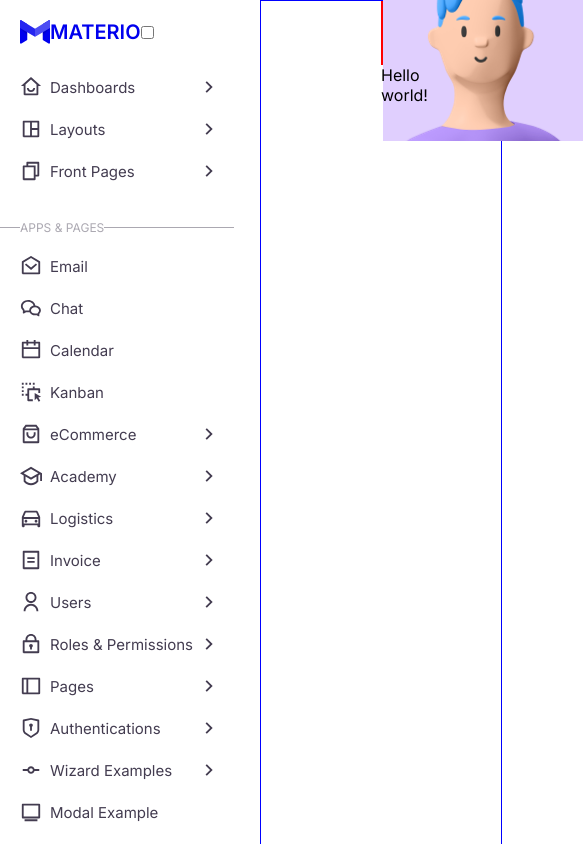
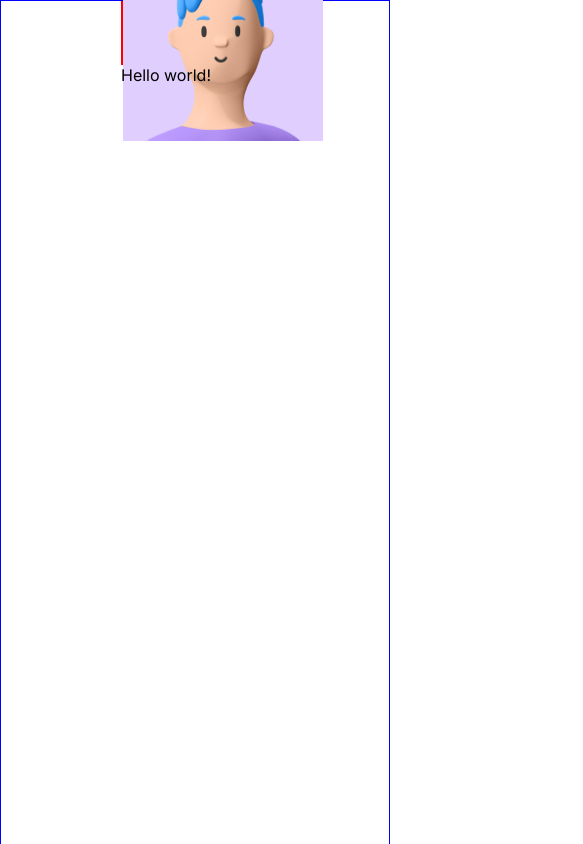
Before and after one commit to dendy01/AdminPanel, a Vue app: page /AdminPanel/layout in a window 390 px wide. Shown: the top 844 px of the page, 583 px wide, since content can reach past the window. Built offline with nearby package versions, Linux system fonts and the light colour scheme.

Commit message:
fix: scroll and elements select ul

```diff
--- a/src/components/Sidebar/VSidebar.vue
+++ b/src/components/Sidebar/VSidebar.vue
@@ -1,17 +1,20 @@
 <template>
 
     <aside class="aside">
-        <a
-            href="#"
-            class="aside-head"
-        >
-            <LogoIcon></LogoIcon>
+        <div class="aside-head">
+            <RouterLink to="#">
+                <span class="aside-head__logo">
+                    <LogoIcon></LogoIcon>
+                    <h2 class="aside-title">{{ props.title }}</h2>
+                </span>
+            </RouterLink>
 
-            <h2 class="aside-title">{{ props.title }}</h2>
             <input type="checkbox" />
-        </a>
+        </div>
 
-        <VSidebarUl :li="props.li"></VSidebarUl>
+        <div class="aside-body">
+            <VSidebarUl :li="props.li"></VSidebarUl>
+        </div>
 
     </aside>
 
@@ -26,8 +29,6 @@ interface IPropsType {
     title?: string,
     li?: ISidebarGroup[];
 }
-
-// Template Ref
 
 const props = defineProps<IPropsType>();
 
@@ -44,9 +45,39 @@ const props = defineProps<IPropsType>();
     position: fixed;
     top: 0;
     left: 0;
+
+    transition: all .3s ease;
+    color: var(--color-dark);
+}
+
+.aside-head {
+    height: 64px;
+
+    display: flex;
+    align-items: center;
+    justify-content: space-between;
+
+    padding: var(--padding-menu-item);
+
+    .aside-head__logo {
+        display: flex;
+        color: var(--color-purple);
+
+        .aside-title {
+            font-size: 20px;
+            font-weight: 600;
+            text-transform: uppercase;
+
+            margin-left: 12px;
+
+            color: var(--color-dark);
+        }
+    }
+}
+
+.aside-body {
+    max-height: calc(100% - 64px);
     overflow-y: scroll;
-
-    color: var(--color-dark);
 
     &::-webkit-scrollbar {
         width: 2px;
@@ -59,18 +90,9 @@ const props = defineProps<IPropsType>();
     }
 }
 
-.aside-head {
-    height: 64px;
-
-    display: flex;
-    align-items: center;
-
-    padding: var(--padding-menu-item);
-
-    .aside-title {
-        font-size: 20px;
-        font-weight: 600;
-        text-transform: uppercase;
+@media (max-width: 920px) {
+    .aside {
+        transform: translateX(-260px);
     }
 }
 </style>
--- a/src/components/Sidebar/VSidebarLi.vue
+++ b/src/components/Sidebar/VSidebarLi.vue
@@ -1,11 +1,10 @@
 <template>
 
     <li
-        class="aside-menu__item"
-        :class="{ active: isOpen }"
+        :class="{ active: isOpen, 'aside-menu__item': groupItem.select }"
         :style="{ 'margin-bottom': (isOpen ? height : 0) + 'px' }"
     >
-        <RouterLink to="#">
+        <span v-if="groupItem.select">
             <component
                 :is="groupItem.icon"
                 class="icon-class"
@@ -14,6 +13,23 @@
                 class="icon"
                 v-if="groupItem.select"
             ></ArrowIcon>
+        </span>
+
+        <RouterLink
+            v-else
+            to="layout"
+            :class="{ 'aside-menu__item--link': !groupItem.select }"
+        >
+            <span>
+                <component
+                    :is="groupItem.icon"
+                    class="icon-class"
+                ></component>
+                {{ groupItem.content }} <ArrowIcon
+                    class="icon"
+                    v-if="groupItem.select"
+                ></ArrowIcon>
+            </span>
         </RouterLink>
 
         <Transition>
@@ -47,35 +63,39 @@ const changeHeight = (newHeight: number) => {
 </script>
 
 <style scoped lang="scss">
-.aside-menu__item {
+.aside-menu__item,
+.aside-menu__item--link {
     margin-top: 4px;
     margin-right: 20px;
     padding: var(--padding-menu-item);
     border-radius: 0 50px 50px 0;
-    cursor: pointer;
-    position: relative;
-    transition: all .3s ease;
-
 
     &:hover {
         background: var(--color-gray-light);
     }
 
-    a {
+    .icon-class {
+        margin-right: 8px;
+    }
+
+    span {
         display: flex;
         align-items: center;
 
         color: var(--color-dark);
     }
+}
+
+
+.aside-menu__item {
+    cursor: pointer;
+    position: relative;
+    transition: all .3s ease;
 
     .icon {
         transition: all .3s ease;
         position: absolute;
         right: 20px;
-    }
-
-    .icon-class {
-        margin-right: 8px;
     }
 }
 
@@ -85,6 +105,11 @@ const changeHeight = (newHeight: number) => {
     .icon {
         transform: rotate(90deg);
     }
+}
+
+.aside-menu__item--link {
+    display: block;
+    color: var(--color-dark);
 }
 
 .v-enter-active,
--- a/src/components/Sidebar/VSidebarSelectUl.vue
+++ b/src/components/Sidebar/VSidebarSelectUl.vue
@@ -7,9 +7,11 @@
         <li
             v-for="selectItem in select"
             :key="selectItem.id"
-            class="aside-menu__item"
         >
-            <RouterLink to="layout">
+            <RouterLink
+                to="layout"
+                class="aside-menu__item"
+            >
                 <Circle></Circle><span>{{ selectItem.content }}</span>
             </RouterLink>
         </li>
@@ -67,6 +69,7 @@ onMounted(() => {
     border-radius: 0 50px 50px 0;
     cursor: pointer;
     position: relative;
+    display: block;
 
 
     &:hover {
--- a/src/components/Sidebar/VSidebarUl.vue
+++ b/src/components/Sidebar/VSidebarUl.vue
@@ -17,8 +17,8 @@
             :groupItem="groupItem"
             :key="groupItem.id"
             :id="groupItem.id"
-            @click="toggle(groupItem.id)"
             :isOpen="isOpen(groupItem.id)"
+            @click="isId(groupItem.id)"
         ></VSidebarLi>
     </ul>
 
@@ -34,18 +34,22 @@ interface IPropsType {
 }
 
 defineProps<IPropsType>();
-const openItem = ref<string | null>(null);
+const currentId = ref<string | null>(null);
 
-const toggle = (id: string) => {
-    openItem.value = openItem.value === id ? null : id;
+const isId = (id: string) => {
+    currentId.value = currentId.value === id ? null : id;
 }
 
 const isOpen = (id: string) => {
-    return openItem.value === id;
+    return currentId.value === id;
 }
 </script>
 
 <style scoped lang="scss">
+.aside-menu:last-child {
+    margin: 4px 0;
+}
+
 .aside-menu__title {
     padding: var(--padding-menu-item);
     padding-top: 30px;
--- a/src/components/VMain.vue
+++ b/src/components/VMain.vue
@@ -12,10 +12,17 @@ import VHeader from "@/components/VHeader.vue";
 </script>
 
 <style scoped lang="scss">
+.main {
+    width: calc(100% - 260px);
+    margin-left: 260px;
+    padding: 0 120px;
+    border: 1px solid blue;
+}
+
+@media (max-width: 920px) {
     .main {
-        width: calc(100% - 260px);
-        margin-left: 260px;
-        padding: 0 120px;
-        border: 1px solid blue;
+        width: 100%;
+        margin: 0;
     }
+}
 </style>
--- a/src/style/reboot.scss
+++ b/src/style/reboot.scss
@@ -4,6 +4,8 @@
     --color-gray-light: #2e263d0f;
 
     --color-dark: #433c50;
+
+    --color-purple: #8c57ff;
 
     --padding-menu-item: 8px 20px;
 }
```
Also changed, not shown: 12 other files (tests, documents, lock files or other folders).
